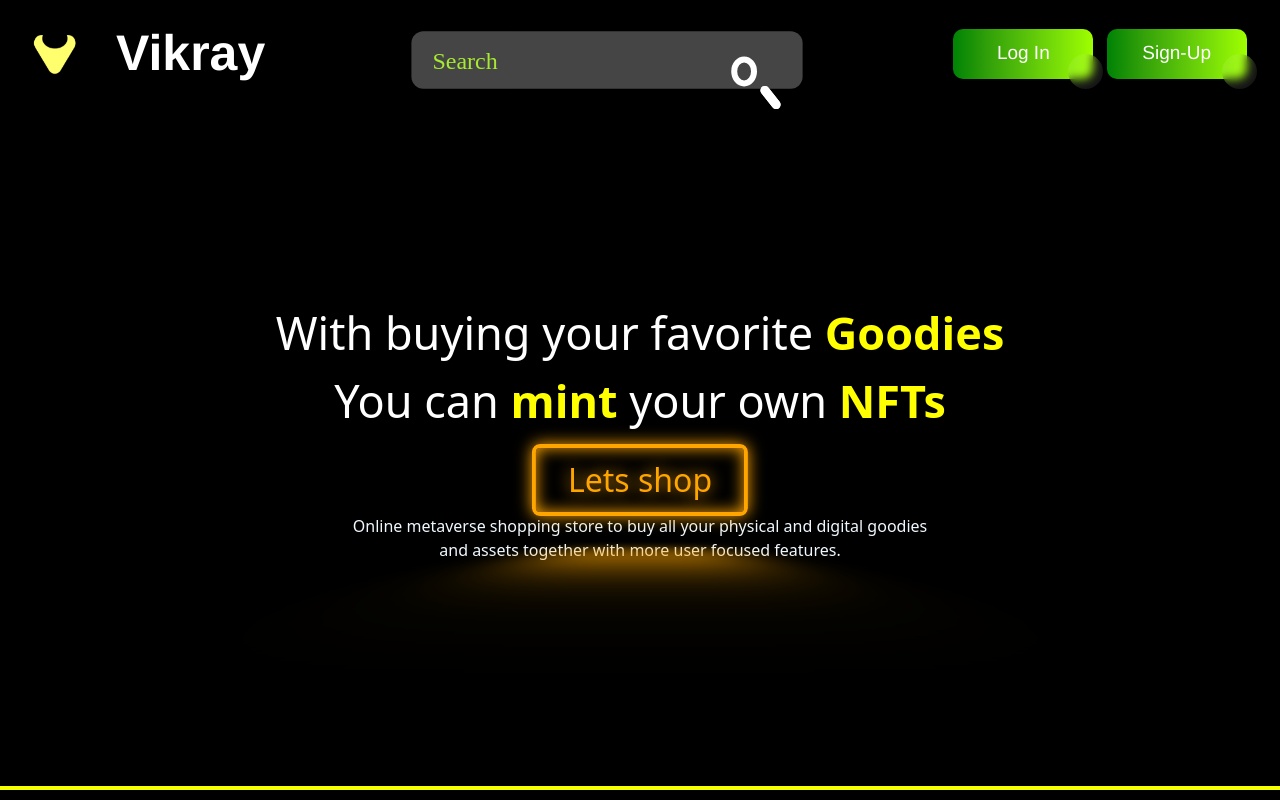
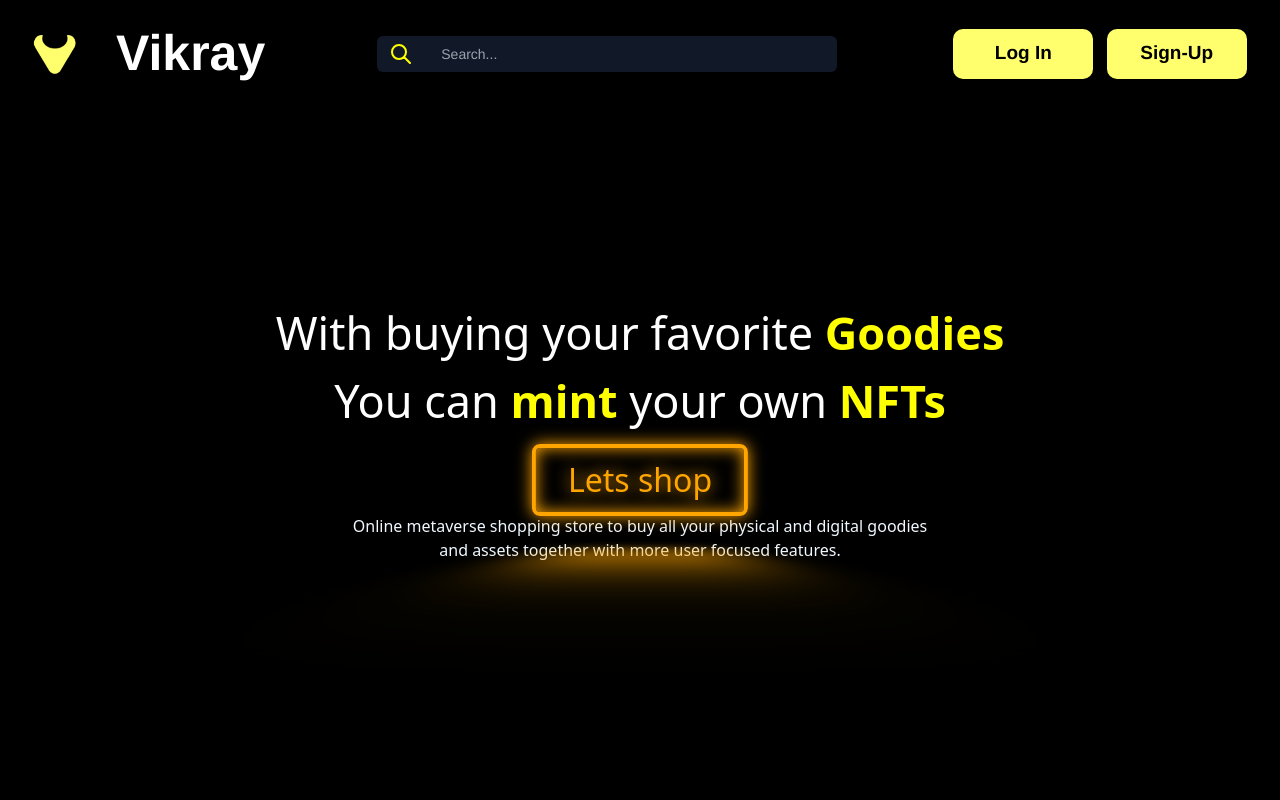
Before and after one commit to Nemesis-imgcup/vikray-frontend, a React (Create React App) app: page / in a window 1280 px wide. Shown: the top 800 px of the page. Built offline with nearby package versions, Linux system fonts and the light colour scheme.

Commit message:
fix the button issue and search bar issue.

```diff
--- a/src/components/common/Navbar/Navbar.jsx
+++ b/src/components/common/Navbar/Navbar.jsx
@@ -1,7 +1,6 @@
 import React from 'react'
 import './navbar.css'
 import '../buttons/button.css'
-import '../serchbar/searchbar.css'
 import logo from './NavAssets/logo.png'
 
 const Navbar = () => {
@@ -10,19 +9,18 @@ const Navbar = () => {
       <header className='navbar'>
         <img className='imglogo' src={logo} alt="" />
           <div className='navbar__title navbar__item'>Vikray</div>
-          <div id="cover">
-           <form method="get" action="">
-              <div class="tb">
-                <div class="td"><input type="text" placeholder="Search" required></input></div>
-                  <div class="td" id="s-cover">
-                   <button type="submit">
-                    <div id="s-circle"></div>
-                     <span></span>
-                   </button>
-                  </div>
-                </div>
-              </form>
-           </div>
+          <div class="flex items-top justify-center content-center relative flex items-center w-full h-full">
+          <form method="GET">
+          <div class="relative text-gray-600 focus-within:text-gray-400">
+          <span class="absolute inset-y-0 left-0 flex items-center pl-2">
+          <button type="submit" class="p-1 focus:outline-none focus:shadow-outline">
+          <svg fill="none" stroke="currentColor" stroke-linecap="round" stroke-linejoin="round" stroke-width="2" viewBox="0 0 24 24" class="w-6 h-6"><path d="M21 21l-6-6m2-5a7 7 0 11-14 0 7 7 0 0114 0z"></path></svg>
+          </button>
+          </span>
+          <input type="search" name="q" class="py-2 px-60 text-sm text-white bg-gray-900 rounded-md pl-16 focus:outline-none focus:bg-white focus:text-gray-900" placeholder="Search..." autocomplete="off"/>
+          </div>
+          </form>
+          </div>
           <div className='buttonsf'>
           <button class="button-86" role="button">Log In</button> &nbsp;&nbsp;&nbsp;
           <button class="button-86" role="button">Sign-Up</button> &nbsp;&nbsp;&nbsp;
--- a/src/components/common/buttons/button.css
+++ b/src/components/common/buttons/button.css
@@ -3,11 +3,11 @@
     width: 100px;
     height: 30px;
     font-size: 19px;
-    font-weight:20px ;
+    font-weight:bold ;
     background: transparent;
     border: none;
     position: relative;
-    color: #ffffff;
+    color: #000000;
     cursor: pointer;
     z-index: 1;
     padding: 10px 20px;
@@ -34,7 +34,7 @@
     transform: translate(0%, 0%);
     width: 100%;
     height: 100%;
-    background-image: linear-gradient(to right, #008205, #32a009, #56bf0a, #7adf08, #9fff00);
+    background-color: #FFFF6D;
     border-radius: 10px;
   }
 
@@ -42,9 +42,6 @@
     transform: translate(10px, 10px);
     width: 35px;
     height: 35px;
-    background: #ffffff15;
-    backdrop-filter: blur(5px);
-    -webkit-backdrop-filter: blur(5px);
     border-radius: 50px;
   }
 
--- a/src/components/common/serchbar/searchbar.css
+++ /dev/null
@@ -1,138 +0,0 @@
-.tb {
-    display: table;
-    position: top;
-    width: 100%;
-  }
-
-  .td {
-    display: table-cell;
-    vertical-align: top;
-  }
-
-  input,
-  button {
-    color: #fff;
-    font-family: Nunito;
-    padding: 0;
-    margin: 0;
-    border: 0;
-    background-color: transparent;
-  }
-
-  #cover {
-    position: relative;
-    top: 3rem;
-    left: 0;
-    right: 0;
-    width: 800;
-    height: 96px;
-    padding: 35px;
-    margin: -83px auto 0 auto;
-    background-color: #464545;
-    border-radius: 20px;
-
-    transform: scale(0.6);
-  }
-
-  form {
-    height: 96px;
-  }
-
-  input[type="text"] {
-    width: 100%;
-    height: 30px;
-    font-size: 40px;
-    line-height: 7;
-  }
-
-  input[type="text"]::placeholder {
-    color: #a7eb31;
-  }
-
-  #s-cover {
-    width: 9px;
-    padding-left: 35px;
-  }
-
-  button {
-    position: relative;
-    display: block;
-    width: 84px;
-    height: 96px;
-    cursor: pointer;
-  }
-
-  #s-circle {
-    position: center;
-    top: -3px;
-    left: 0;
-    width: 43px;
-    height: 50px;
-    margin-top: -2rem;
-    border-width: 10px;
-    border: 10px solid rgb(255, 255, 255);
-    background-color: transparent;
-    border-radius: 50%;
-    transition: 0.5s ease all;
-  }
-
-  button span {
-    position: absolute;
-    top: 68px;
-    left: 43px;
-    display: block;
-    width: 45px;
-    height: 15px;
-    background-color: transparent;
-    border-radius: 10px;
-    transform: rotateZ(52deg);
-    transition: 0.5s ease all;
-  }
-
-  button span:before,
-  button span:after {
-    content: "";
-    position: absolute;
-    bottom: 0;
-    right: 0;
-    width: 45px;
-    height: 15px;
-    background-color: #fff;
-    border-radius: 10px;
-    transform: rotateZ(0);
-    transition: 0.5s ease all;
-  }
-
-  #s-cover:hover #s-circle {
-    top: -1px;
-    width: 67px;
-    height: 15px;
-    border-width: 0;
-    background-color: #fff;
-    border-radius: 20px;
-  }
-
-  #s-cover:hover span {
-    top: 5%;
-    left: 36px;
-    width: 25px;
-    margin-top: -9px;
-    transform: rotateZ(0);
-  }
-
-  #s-cover:hover button span:before {
-    bottom: 11px;
-    transform: rotateZ(52deg);
-  }
-
-  #s-cover:hover button span:after {
-    bottom: -11px;
-    transform: rotateZ(-52deg);
-  }
-  #s-cover:hover button span:before,
-  #s-cover:hover button span:after {
-    right: -10px;
-
-    width: 40px;
-    background-color: rgb(255, 255, 255);
-  }
--- a/src/components/home/home.css
+++ b/src/components/home/home.css
@@ -40,5 +40,6 @@
 }
 .home .container{
     padding-top: 5rem;
+    padding-bottom: 5rem;
 
 }
```
